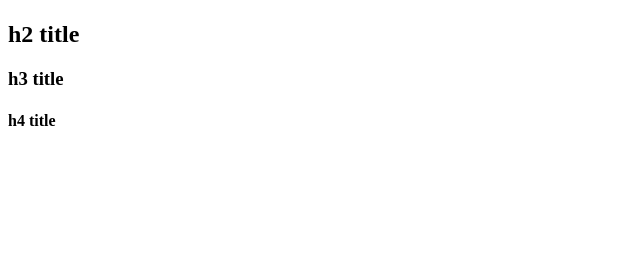
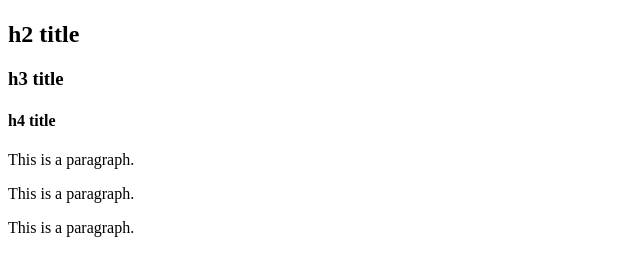
Before and after one commit to blopez024/BryanL_Intro_To_Dom, a plain HTML site: page index.html in a window 1280 px wide. Shown: the whole page, without its empty margins (0-640 px from the left). Drawn offline with Linux system fonts and the light colour scheme.

Commit message:
The document.querySelectorAll() method, allows you to select multiple elements from the DOM based on a CSS selector. It returns a NodeList.
querySelectorAll(), selects all the <p> elements added to the html file and console logs the NodeList containg them.

```diff
--- a/index.html
+++ b/index.html
@@ -10,6 +10,11 @@
     <h2>h2 title</h2>
     <h3>h3 title</h3>
     <h4>h4 title</h4>
+
+    <p class="description">This is a paragraph.</p>
+    <p class="description">This is a paragraph.</p>
+    <p class="description">This is a paragraph.</p>
+
     <script type="text/javascript" src="./scripts/script.js"></script>
   </body>
 </html>
--- a/scripts/script.js
+++ b/scripts/script.js
@@ -10,3 +10,8 @@ let h4Element = document.querySelector('h4');
 console.log(h2Element);
 console.log(h3Element);
 console.log(h4Element);
+
+// querySelectorAll
+let descriptions = document.querySelectorAll("p");
+
+console.log(descriptions);
```
